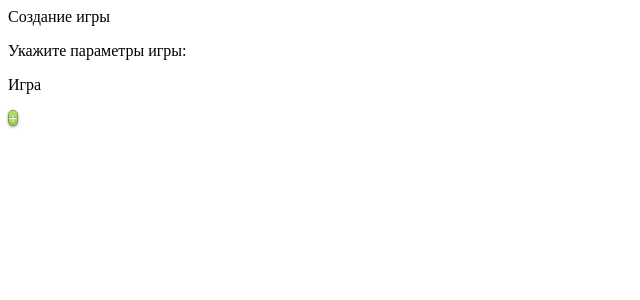
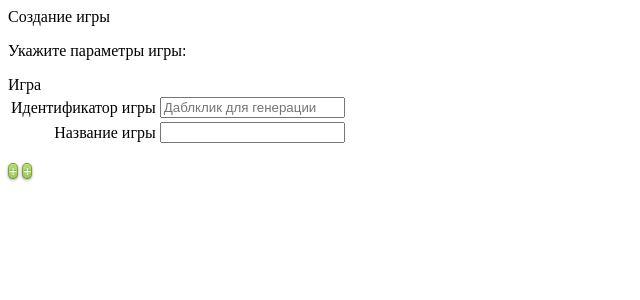
Before and after one commit to Maniac-tv/game, a Django app: template MainApp/templates/templ_create_game.html in a window 1280 px wide. Shown: the top 300 px of the page, without its empty margins (0-640 px from the left). Run offline with Django 3.2, Linux system fonts and the light colour scheme; the template is opened without the code that fills it: most values are stand-ins (such as "Sample title", 1, 10 or a date in 2020).

Commit message:
Dynamic table or button 2

```diff
--- a/MainApp/templates/body.html
+++ b/MainApp/templates/body.html
@@ -38,7 +38,7 @@
 					<li id="List_pointers" onclick="set_class('List_pointers')"><a href="#" onclick="get('pointers_list','#content')">Список мест</a></li>
 					<li id="List_games" onclick="set_class('List_games')"><a href="#">Список игр</a></li>
 					<li id="C_pointers" onclick="set_class('C_pointers')"><a href="#" onclick="get('create_pointers','#content')">Создать место</a></li>
-					<li id="C_game" onclick="set_class('C_game')"><a href="#" onclick="get('creategame','#content')">Создать игру</a></li>
+					<li id="C_game" onclick="set_class('C_game')"><a href="#" onclick="get('creategame_form','#content')">Создать игру</a></li>
 					<li id="logout" class="current"><a href="out">Выход</a></li>
 				</ul>
 			<div id="content"></div>
--- a/MainApp/templates/templ_create_game.html
+++ b/MainApp/templates/templ_create_game.html
@@ -118,6 +118,7 @@ function changeIt() {
 	var sel = document.createElement('select');
 	sel.name = 'area';
 	sel.id = 'inet';
+	sel.class = 'no_st';
 
 	var items = {{Items | safe}};
 	var options_str = "";
@@ -128,6 +129,7 @@ function changeIt() {
 	var tr = document.createElement('tr');
 	tr.id= "t" + ++i;
     var td = tr.appendChild(document.createElement('td'));
+    td.style = "text-align:right;";
 	var input = td.appendChild(sel);
 
 	var button = document.createElement('input');
@@ -147,6 +149,12 @@ function changeIt() {
 
 
 }
+
+function check_for_repeat()
+{
+	elm = document.getElementById('game_table').rows.length;
+	alert(elm);
+}
 </script>
 
 		<div id="page" >
@@ -155,12 +163,15 @@ function changeIt() {
 				<p>Укажите параметры игры: </p>
 				<div class="title">Игра</div>
 				<form  id="pointer_form" action="game_pointers" method="POST" enctype="multipart/form-data">{% csrf_token %}
-					<table id="game_table" class="no_st">
+					<table id="game_table" >
 						<tbody>
+							<tr><td style="text-align:right;">Идентификатор игры</td><td><input name="pointer_id" id="Location_code" type="text" value="" ondblclick="getcode()" placeholder="Даблклик для генерации" autocomplete="off" required ></td></tr>
+
+							<tr><td style="text-align:right;">Название игры</td><td><input name="pointer_id" id="" type="text" value=""  autocomplete="off" required ></td></tr>
 
 						</tbody>
 					</table>
 				</form>
-				<input class="no_st_button" type="button" onclick="changeIt();" value="+">
+				<input class="no_st_button" type="button" onclick="changeIt();" value="+"> <input class="no_st_button" type="button" onclick="check_for_repeat();" value="+">
 			</div>
 		</div>
--- a/mnc_game/settings.py
+++ b/mnc_game/settings.py
@@ -24,7 +24,7 @@ BASE_DIR = Path(__file__).resolve().parent.parent
 SECRET_KEY = 'django-insecure-hnj-sei=7wjtr6u498y@ae2_0y8^)r9o^(%n-0q)9y21oh22d+'
 
 # SECURITY WARNING: don't run with debug turned on in production!
-DEBUG = False
+DEBUG = True
 
 ALLOWED_HOSTS = ['127.0.0.1']
 
--- a/mnc_game/urls.py
+++ b/mnc_game/urls.py
@@ -27,7 +27,7 @@ urlpatterns = [
     path('login', views.login_page),
     path('out',views.logout),
     path('create_pointers', views.create_pointers),
-    path('creategame', views.creategame),
+    path('creategame_form', views.creategame_form),
     path('gen_id', views.gen_code),
     path('game_pointers', views.create_game_pointers),
     path('pointers_list', views.pointers_list, name='pointers_list'),
```
Also changed, not shown: MainApp/views.py (+5 -3 lines), readme.md (added).
